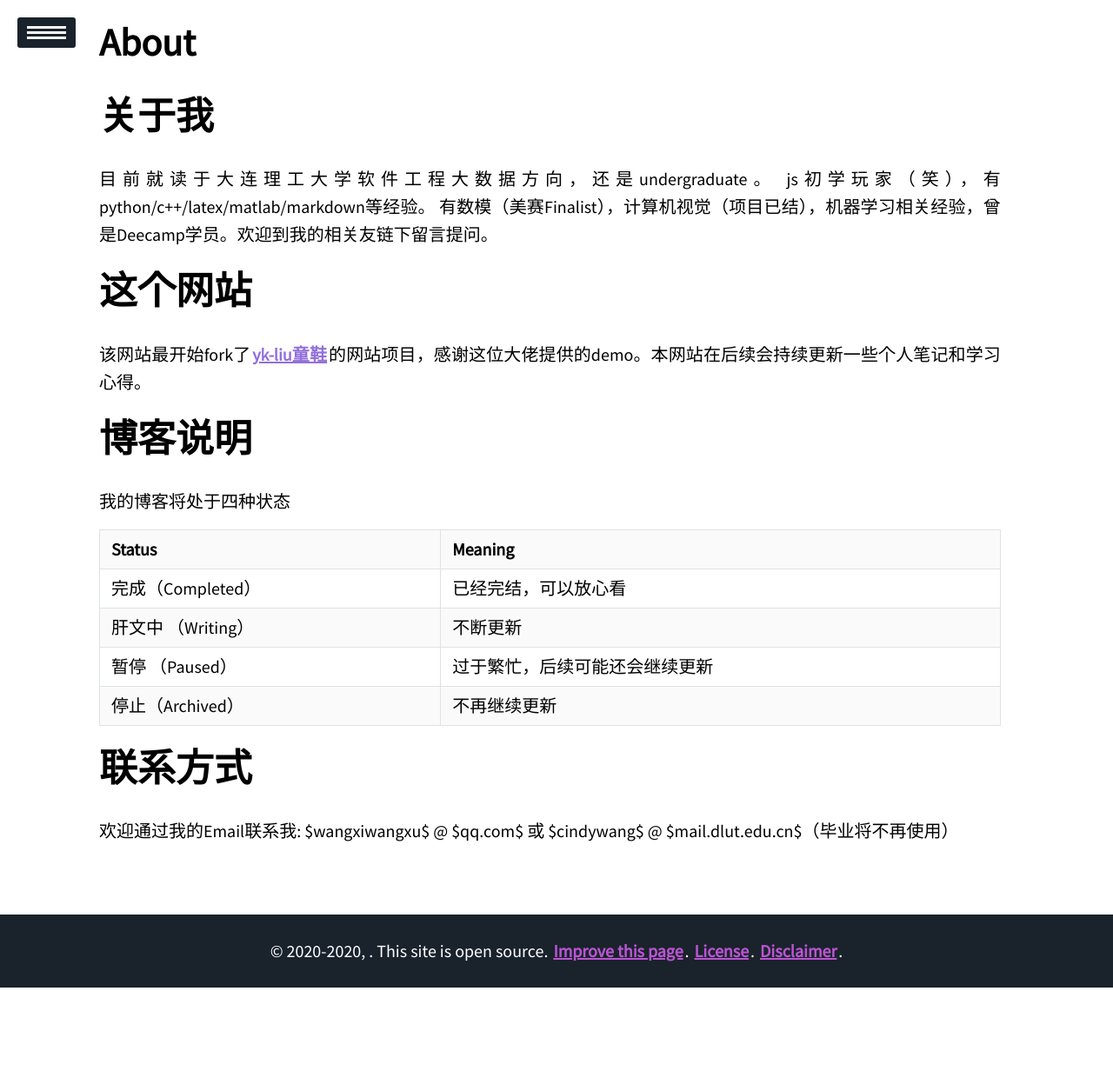
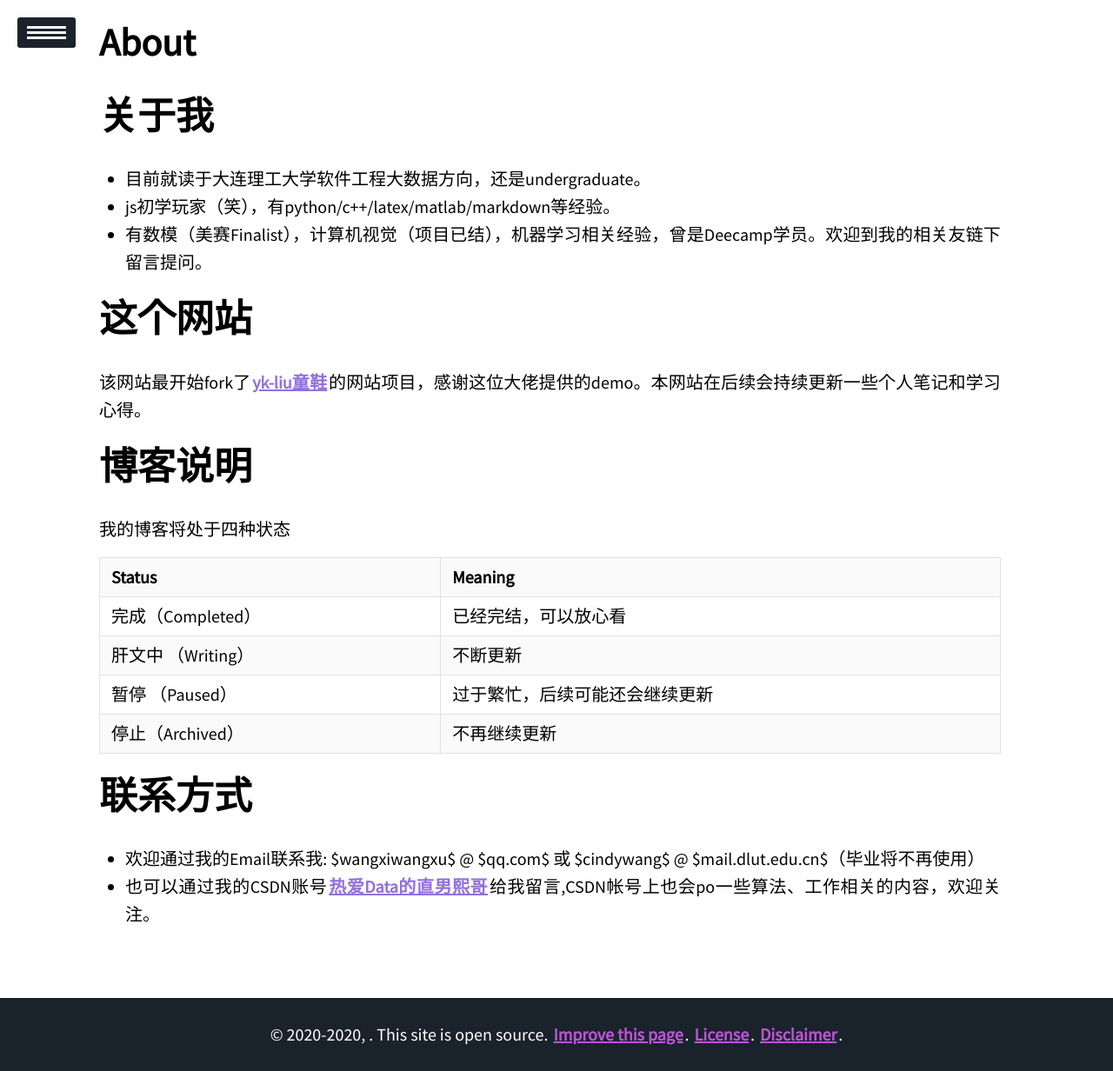
Before and after one commit to WangXiCindy/wangxicindy.github.io, a Jekyll site: the page built from about/index.md, in a window 1280 px wide. Shown: the whole page at 87% size. Built offline with Jekyll 4.4.1, drawn with Linux system fonts in a browser that asks for light colours; nearby versions of some CDN libraries; before the commit the page ends 1136 px from its top, so only the background shows below that.

Commit message:
Update index.md

```diff
--- a/about/index.md
+++ b/about/index.md
@@ -9,9 +9,9 @@ mathjax: false
 ---
 
 # 关于我
-目前就读于大连理工大学软件工程大数据方向，还是undergraduate。
-js初学玩家（笑），有python/c++/latex/matlab/markdown等经验。
-有数模（美赛Finalist），计算机视觉（项目已结），机器学习相关经验，曾是Deecamp学员。欢迎到我的相关友链下留言提问。
+- 目前就读于大连理工大学软件工程大数据方向，还是undergraduate。
+- js初学玩家（笑），有python/c++/latex/matlab/markdown等经验。
+- 有数模（美赛Finalist），计算机视觉（项目已结），机器学习相关经验，曾是Deecamp学员。欢迎到我的相关友链下留言提问。
 
 
 # 这个网站
@@ -30,4 +30,5 @@ js初学玩家（笑），有python/c++/latex/matlab/markdown等经验。
 
 # 联系方式
 
-欢迎通过我的Email联系我: $wangxiwangxu$ @ $qq.com$ 或 $cindywang$ @ $mail.dlut.edu.cn$（毕业将不再使用）
+- 欢迎通过我的Email联系我: $wangxiwangxu$ @ $qq.com$ 或 $cindywang$ @ $mail.dlut.edu.cn$（毕业将不再使用）
+- 也可以通过我的CSDN账号[热爱Data的直男熙哥](https://blog.csdn.net/Cindy_00)给我留言,CSDN帐号上也会po一些算法、工作相关的内容，欢迎关注。
```
